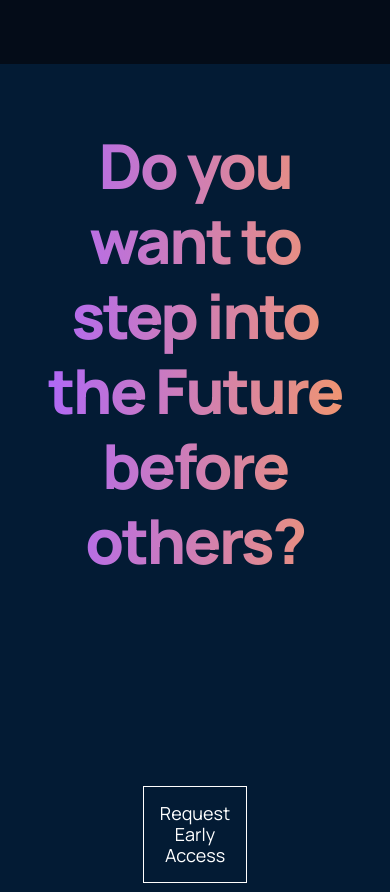
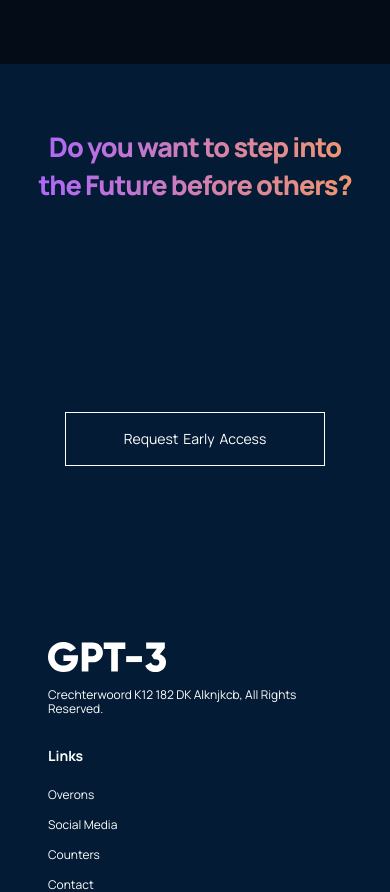
Before and after one commit to utkarsh125/modern-ui-website, a React (Create React App) app: page / in a window 390 px wide. Shown: the part 6860-7752 px from the top of the page. Built offline with nearby package versions, Linux system fonts and the light colour scheme.

Commit message:
Updated Footer.css

```diff
--- a/src/containers/footer/footer.css
+++ b/src/containers/footer/footer.css
@@ -113,3 +113,43 @@
     line-height: 16px;
     color: #FFFFFF;
 }
+
+@media screen and (max-width: 850px){
+    .gpt3__footer-heading h1{
+        font-size: 44px;
+        line-height: 50px;
+    }
+    .gpt3__footer-btn{
+        width: 80%;
+    }
+}
+
+@media screen and (max-width: 550px){
+    .gpt3__footer-heading h1{
+        font-size: 34px;
+        line-height: 42px;
+    }
+
+    .gpt3__footer-link div{
+        margin: 1rem 0;
+    }
+
+    .gpt3__footer-btn{
+        width: 80%;
+    }
+
+    .gpt3__footer-btn p{
+        font-size: 14px;
+        line-height: 20px;
+    }
+}
+
+@media screen and (max-width: 450px){
+    .gpt3__footer-heading h1{
+        font-size: 27px;
+        line-height: 38px;
+    }
+    .gpt3__footer-btn{
+        width: 80%;
+    }
+}
```
